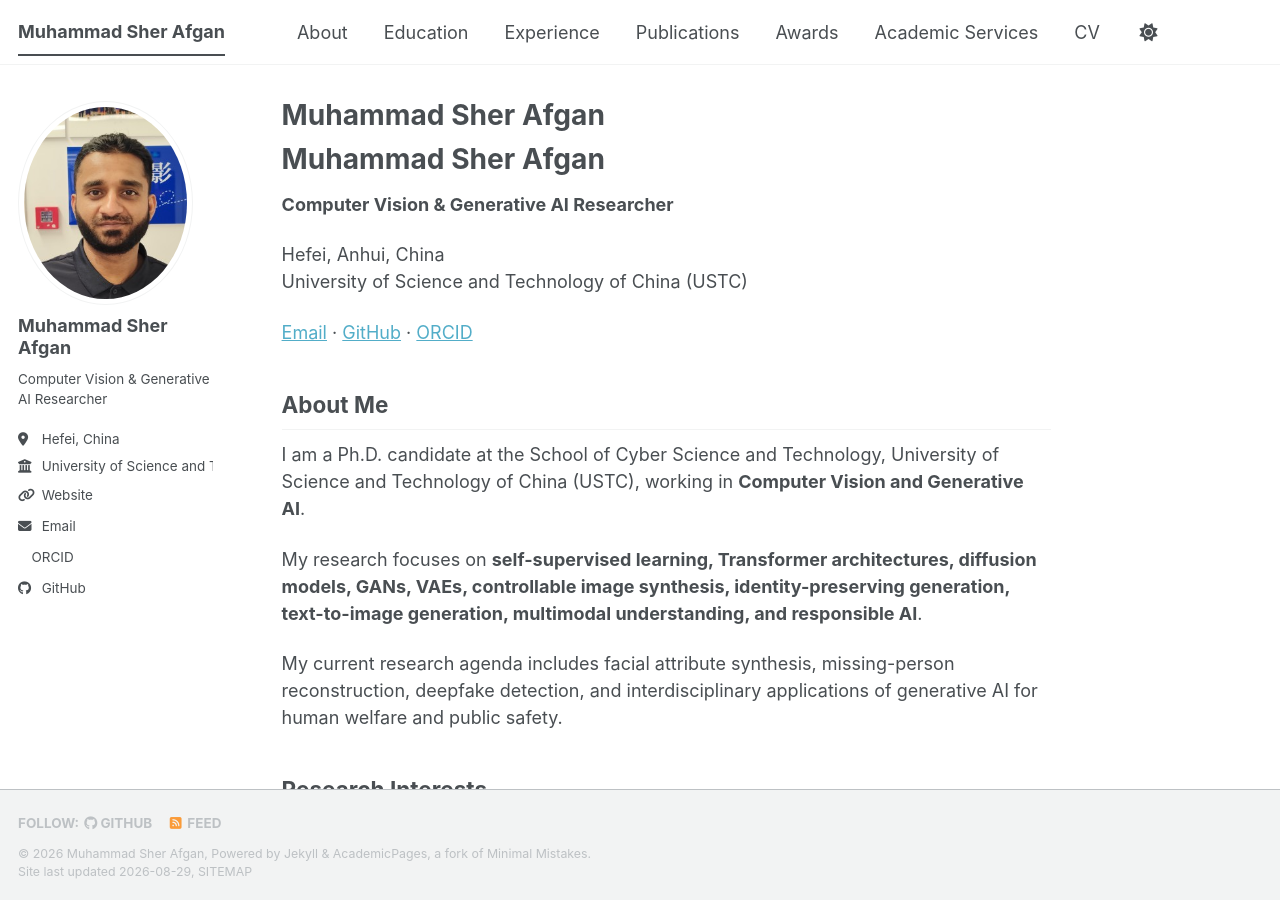
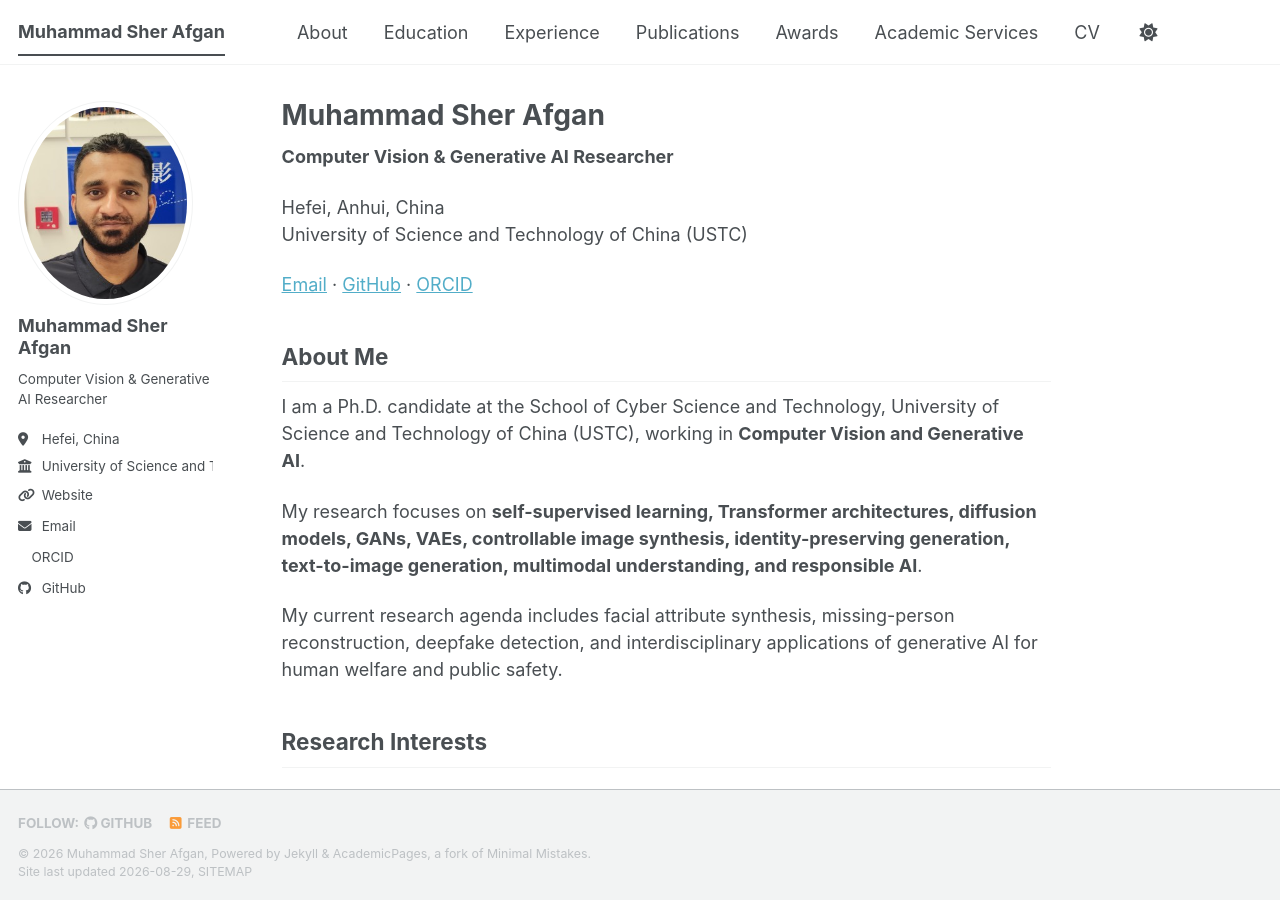
Before and after one commit to MSAfganUSTC/MSAfganUSTC.github.io, a Jekyll site: the page built from _pages/about.md, in a window 1280 px wide and 900 px high. Built offline with Jekyll 4.4.1, drawn with Linux system fonts in a browser that asks for light colours; a style sheet for code colours, icons or effects is not loaded.

Commit message:
Update about.md

```diff
--- a/_pages/about.md
+++ b/_pages/about.md
@@ -4,7 +4,6 @@ title: "Muhammad Sher Afgan"
 author_profile: true
 ---
 
-# Muhammad Sher Afgan
 
 **Computer Vision & Generative AI Researcher**
 
```
